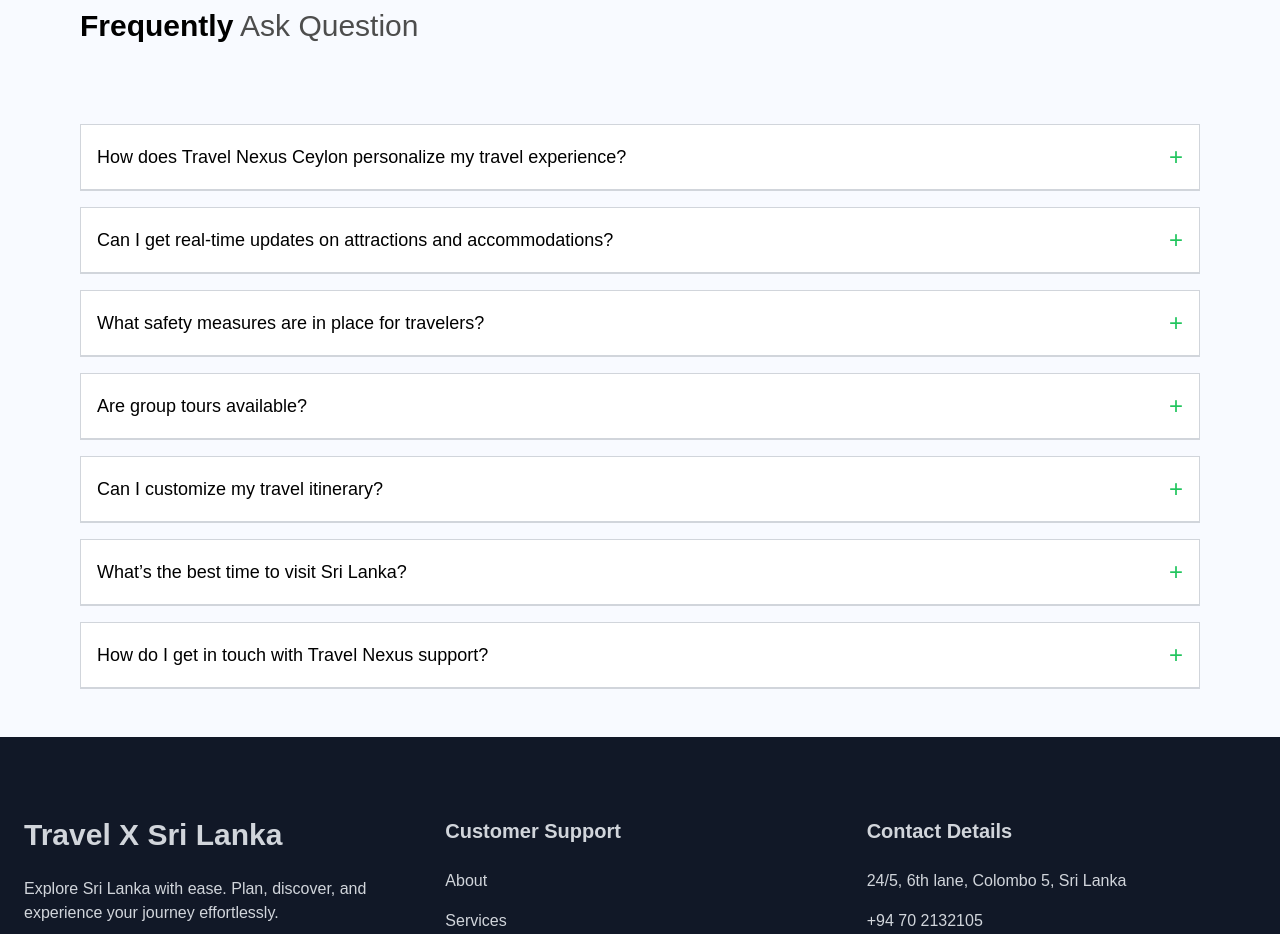
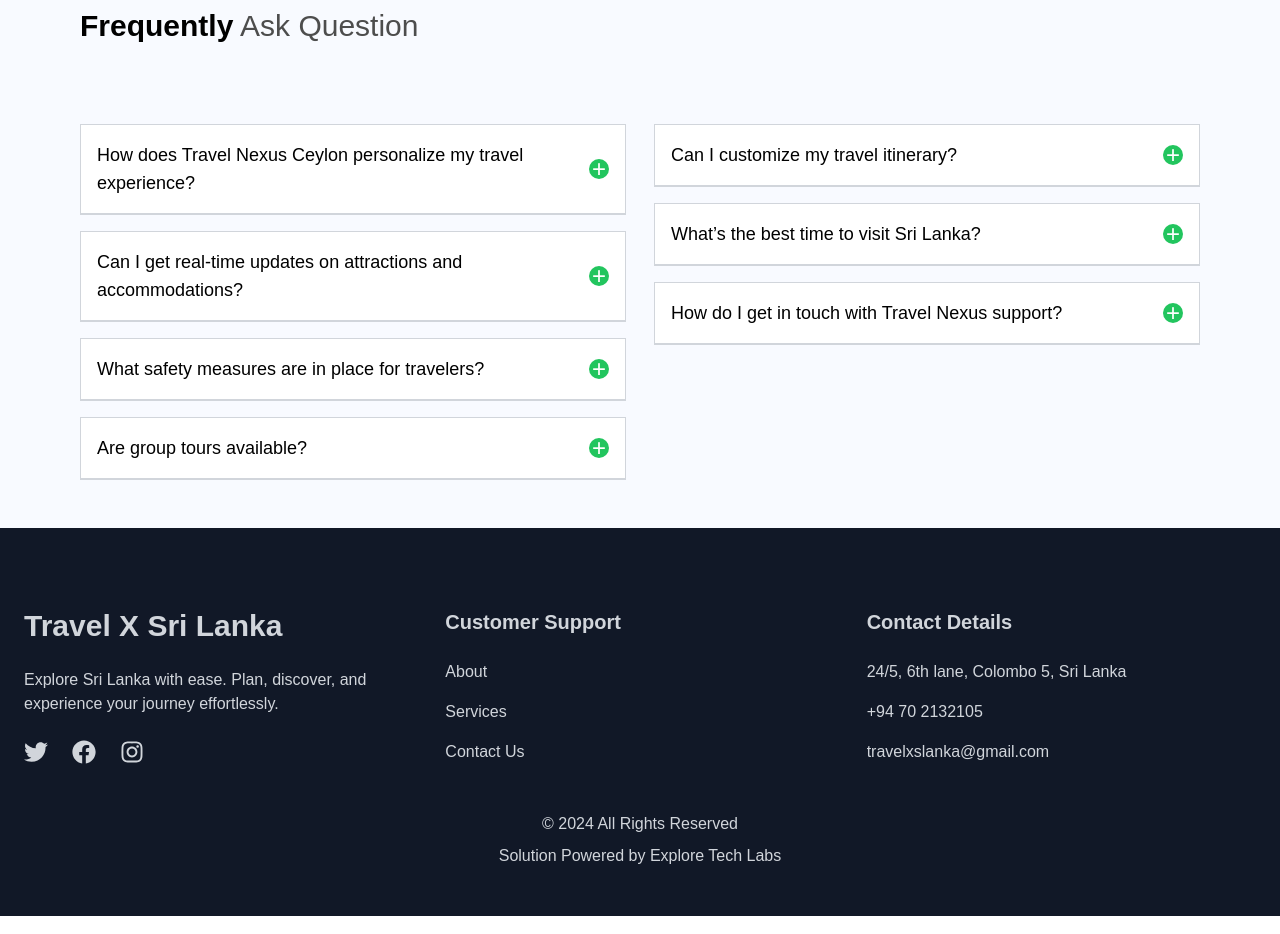
Before and after one commit to odwely-team-01/travelXlanka, a Next.js app: page /about in a window 1280 px wide. Shown: the part 1444-2378 px from the top of the page. Built offline with nearby package versions, Linux system fonts and the light colour scheme.

Commit message:
fix(about page): FAQs layout issue

```diff
--- a/app/about/page.tsx
+++ b/app/about/page.tsx
@@ -3,9 +3,8 @@
 import Image from 'next/image';
 import React, { useState } from 'react';
 
-import { ABOUTINFO } from '@/app/lib/constants';
+import { ABOUTINFO, ACORDIANITEMS } from '@/app/lib/constants';
 import AccordionItem from '@/app/components/AccordianItem';
-import { ACORDIANITEMS } from '@/app/lib/constants';
 
 interface AboutInfoItem {
   title: string;
@@ -13,18 +12,15 @@ interface AboutInfoItem {
   content: string;
 }
 
-function About() {
+const About: React.FC = () => {
   const [activeButton, setActiveButton] = useState<AboutInfoItem>(ABOUTINFO[0]);
-  const [openIndex, setOpenIndex] = useState<number | null>(null);
+  const [activeIndex, setActiveIndex] = useState<number | null>(null); // Single state to track the active accordion item
   const [fadeState, setFadeState] = useState<'fade-in' | 'fade-out'>('fade-in');
   const [previousContent, setPreviousContent] = useState<AboutInfoItem | null>(
     null,
   );
 
-  const handleClick = (index: number) => {
-    setOpenIndex(openIndex === index ? null : index);
-  };
-
+  // Handle button click for About section
   const handleButtonClick = (button: AboutInfoItem) => {
     if (activeButton !== button) {
       setFadeState('fade-out');
@@ -37,10 +33,17 @@ function About() {
     }
   };
 
+  // Determine if the button is active
   const isActive = (button: AboutInfoItem) => activeButton === button;
+
+  // Handle accordion item click
+  const handleAccordionClick = (index: number) => {
+    setActiveIndex(activeIndex === index ? null : index);
+  };
 
   return (
     <section className="w-full">
+      {/* Hero Section */}
       <div className="flex h-screen w-full items-center justify-center">
         <Image
           src="/contact-us/bg_5.jpg"
@@ -48,7 +51,6 @@ function About() {
           layout="fill"
           className="absolute -z-10 size-full object-cover"
         />
-
         <span className="flex w-full flex-col items-center justify-center text-white">
           <h1 className="text-center font-poppins text-3xl font-bold md:text-4xl lg:text-5xl">
             Welcome to Travel X Lanka
@@ -57,8 +59,9 @@ function About() {
         </span>
       </div>
 
+      {/* About Section */}
       <div className="mx-auto max-w-7xl md:p-16 xl:p-20 pt-20">
-        <div className="flex flex-col md:flex md:flex-row">
+        <div className="flex flex-col md:flex-row">
           <div className="relative flex items-center justify-center md:w-1/2">
             <Image
               src="/contact-us/coco.jpg"
@@ -67,14 +70,13 @@ function About() {
               className="object-cover"
             />
           </div>
-
           <div className="p-7 md:py-12 md:pl-12 md:pr-0 md:w-1/2">
             <div className="mb-10 flex justify-center gap-4 sm:justify-start">
               {ABOUTINFO.map((info: AboutInfoItem) => (
                 <button
                   key={info.title}
                   onClick={() => handleButtonClick(info)}
-                  className={` text-sm lg:text-lg transition-all duration-500 ease-in-out ${
+                  className={`text-sm lg:text-lg transition-all duration-500 ease-in-out ${
                     isActive(info)
                       ? 'rounded-full bg-[#78d5ef] h-12 w-28 text-white hover:text-white'
                       : 'rounded-3xl text-gray-400 h-12 w-28 hover:text-black'
@@ -85,22 +87,16 @@ function About() {
               ))}
             </div>
 
+            {/* About Content Fade-in/Fade-out */}
             <div className="relative">
               {previousContent && (
-                <div
-                  className={`absolute inset-0 transition-opacity duration-500 ease-out opacity-0`}
-                  key={previousContent.title}
-                >
+                <div className="absolute inset-0 transition-opacity duration-500 ease-out opacity-0">
                   <h1 className="mb-6 text-2xl">{previousContent.subTitle}</h1>
                   <p className="text-base">{previousContent.content}</p>
                 </div>
               )}
-
               <div
-                className={`transition-opacity duration-500 ease-out ${
-                  fadeState === 'fade-in' ? 'opacity-100' : 'opacity-0'
-                }`}
-                key={activeButton.title}
+                className={`transition-opacity duration-500 ease-out ${fadeState === 'fade-in' ? 'opacity-100' : 'opacity-0'}`}
               >
                 <h1 className="mb-6 text-2xl">{activeButton.subTitle}</h1>
                 <p className="text-base">{activeButton.content}</p>
@@ -110,6 +106,7 @@ function About() {
         </div>
       </div>
 
+      {/* FAQ Section */}
       <div className="bg-[#f8faff] w-full">
         <div className="mx-auto max-w-7xl p-7 md:p-16 xl:p-20 pt-20 space-y-2">
           <p className="text-sm text-[#4d4d4d] font-medium">FAQs</p>
@@ -118,20 +115,48 @@ function About() {
             Ask Question
           </p>
         </div>
-        <div className="flex flex-col gap-4 max-w-7xl mx-auto px-7 md:px-16 xl:px-20 pb-12">
+
+        {/* FAQ Accordions for Mobile */}
+        <div className="flex flex-col gap-4 max-w-7xl mx-auto px-7 md:hidden pb-12">
           {ACORDIANITEMS.map((item, index) => (
             <AccordionItem
               key={index}
               title={item.title}
               content={item.content}
-              isOpen={openIndex === index}
-              onClick={() => handleClick(index)}
+              isOpen={activeIndex === index}
+              onClick={() => handleAccordionClick(index)}
             />
           ))}
+        </div>
+
+        {/* FAQ Accordions for Desktop */}
+        <div className="hidden md:flex max-w-7xl mx-auto gap-7 px-16 xl:px-20">
+          <div className="flex flex-col gap-4 pb-12 w-1/2">
+            {ACORDIANITEMS.slice(0, 4).map((item, index) => (
+              <AccordionItem
+                key={index}
+                title={item.title}
+                content={item.content}
+                isOpen={activeIndex === index}
+                onClick={() => handleAccordionClick(index)}
+              />
+            ))}
+          </div>
+          <div className="flex flex-col gap-4 pb-12 w-1/2">
+            {ACORDIANITEMS.slice(4, 7).map((item, index) => (
+              <AccordionItem
+                key={index}
+                title={item.title}
+                content={item.content}
+                isOpen={activeIndex === index + 4}
+                onClick={() => handleAccordionClick(index + 4)}
+              />
+            ))}
+          </div>
         </div>
       </div>
     </section>
   );
-}
+};
 
 export default About;
--- a/app/components/AccordianItem.tsx
+++ b/app/components/AccordianItem.tsx
@@ -34,7 +34,15 @@ const AccordionItem = ({
         onClick={onClick}
       >
         <h3 className="font-medium text-lg">{title}</h3>
-        <span className="text-green-500 text-2xl">{isOpen ? '-' : '+'}</span>
+        <div className="h-5 w-5 p-1 bg-green-500 flex items-center justify-center rounded-full">
+          <span className="text-white text-2xl">
+            {isOpen ? (
+              <span className="flex -translate-y-[2px]">-</span>
+            ) : (
+              <span>+</span>
+            )}
+          </span>
+        </div>
       </div>
       <div
         className="overflow-hidden transition-all duration-500 ease-in-out"
```
